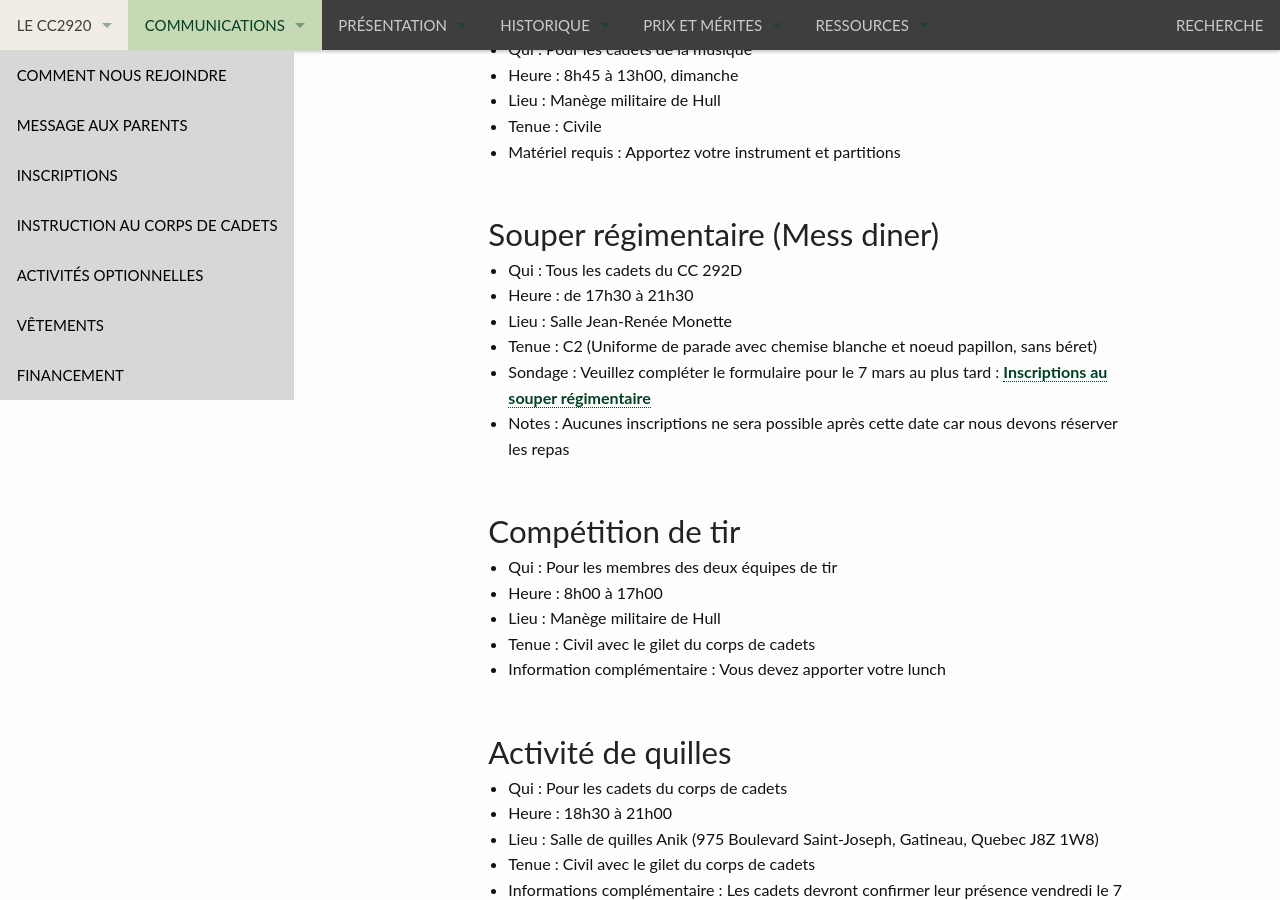
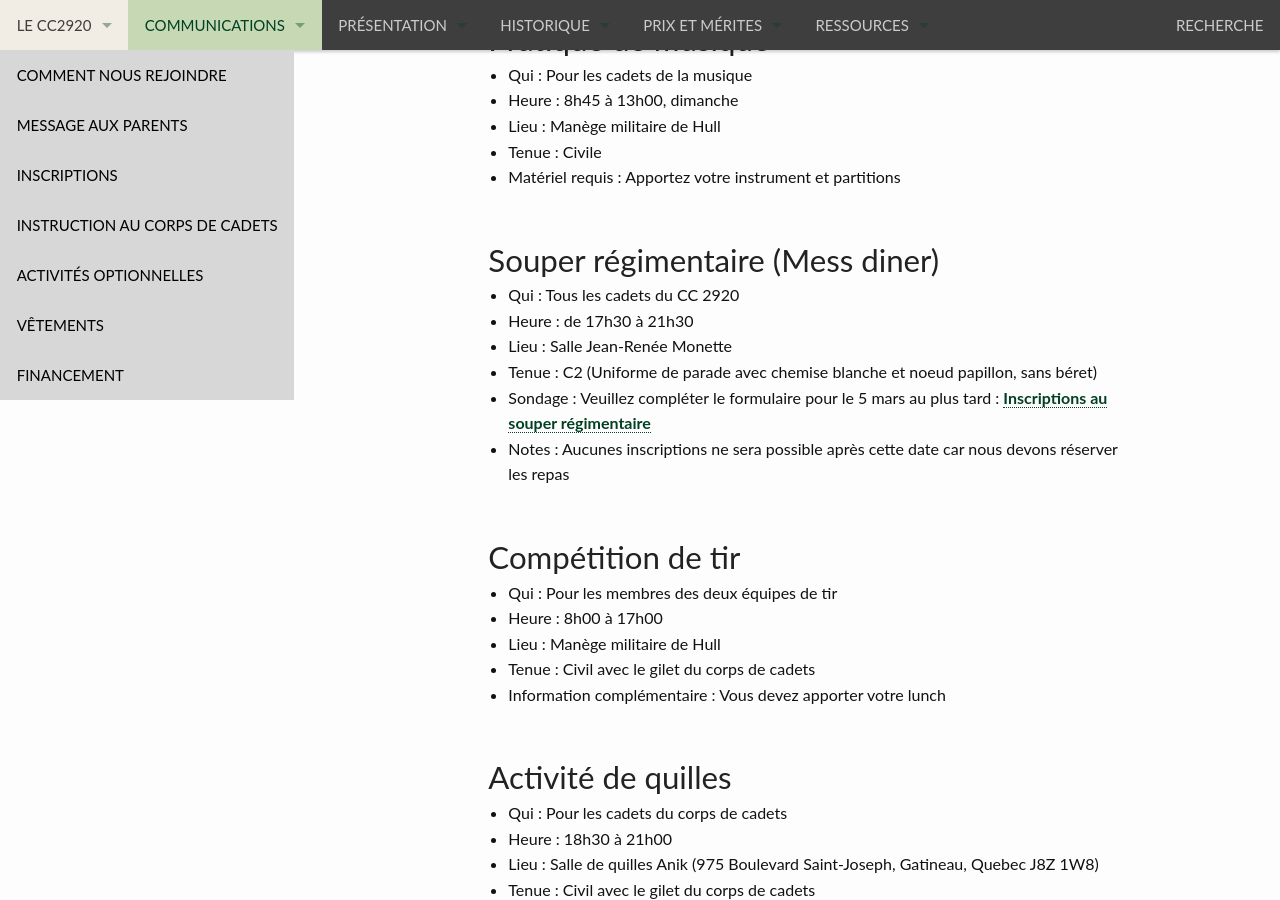
Before and after one commit to CC2920/web, a Jekyll site: the page built from _communications/messages.md, in a window 1280 px wide and 900 px high, scrolled down 1866 px. Built offline with Jekyll 4.4.1, drawn with Linux system fonts in a browser that asks for light colours; some of the changed text lies outside the part shown.

Commit message:
Corrections de date et ajout FSM

```diff
--- a/_communications/messages.md
+++ b/_communications/messages.md
@@ -22,7 +22,7 @@
 
 - **3 mars** : Pratique de tir
 - **5 mars** : Pas de pratique de peloton de précision
-- **7 mars** : Date limite d'inscription pour les cadets qui veulent participer au Mess Diner du 15 mars  [Sondage](https://docs.google.com/forms/d/1XHVc4XWgs0a-lVfZtEMfgEkAiUyZlQwsZ3SPrXcRznI/edit)
+- **5 mars** : Date limite d'inscription pour les cadets qui veulent participer au Mess Diner du 15 mars  [Sondage](https://docs.google.com/forms/d/1XHVc4XWgs0a-lVfZtEMfgEkAiUyZlQwsZ3SPrXcRznI/edit)
 - **7 mars** : Soirée de sport
 - **8 mars** : Activité de quilles
 - **9 mars** : Pratique de musique
@@ -68,11 +69,11 @@
 
 ## Souper régimentaire (Mess diner)
 
-- Qui : Tous les cadets du CC 292D
+- Qui : Tous les cadets du CC 2920
 - Heure : de 17h30 à 21h30
 - Lieu : Salle Jean-Renée Monette
 - Tenue : C2 (Uniforme de parade avec chemise blanche et noeud papillon, sans béret)
-- Sondage : Veuillez compléter le formulaire pour le 7 mars au plus tard : [Inscriptions au souper régimentaire](https://docs.google.com/forms/d/1XHVc4XWgs0a-lVfZtEMfgEkAiUyZlQwsZ3SPrXcRznI/edit)
+- Sondage : Veuillez compléter le formulaire pour le 5 mars au plus tard : [Inscriptions au souper régimentaire](https://docs.google.com/forms/d/1XHVc4XWgs0a-lVfZtEMfgEkAiUyZlQwsZ3SPrXcRznI/edit)
 - Notes : Aucunes inscriptions ne sera possible après cette date car nous devons réserver les repas
 
 ## Compétition de tir
```
Also changed, not shown: other parts of _communications/messages.md (+1 -0 lines).
